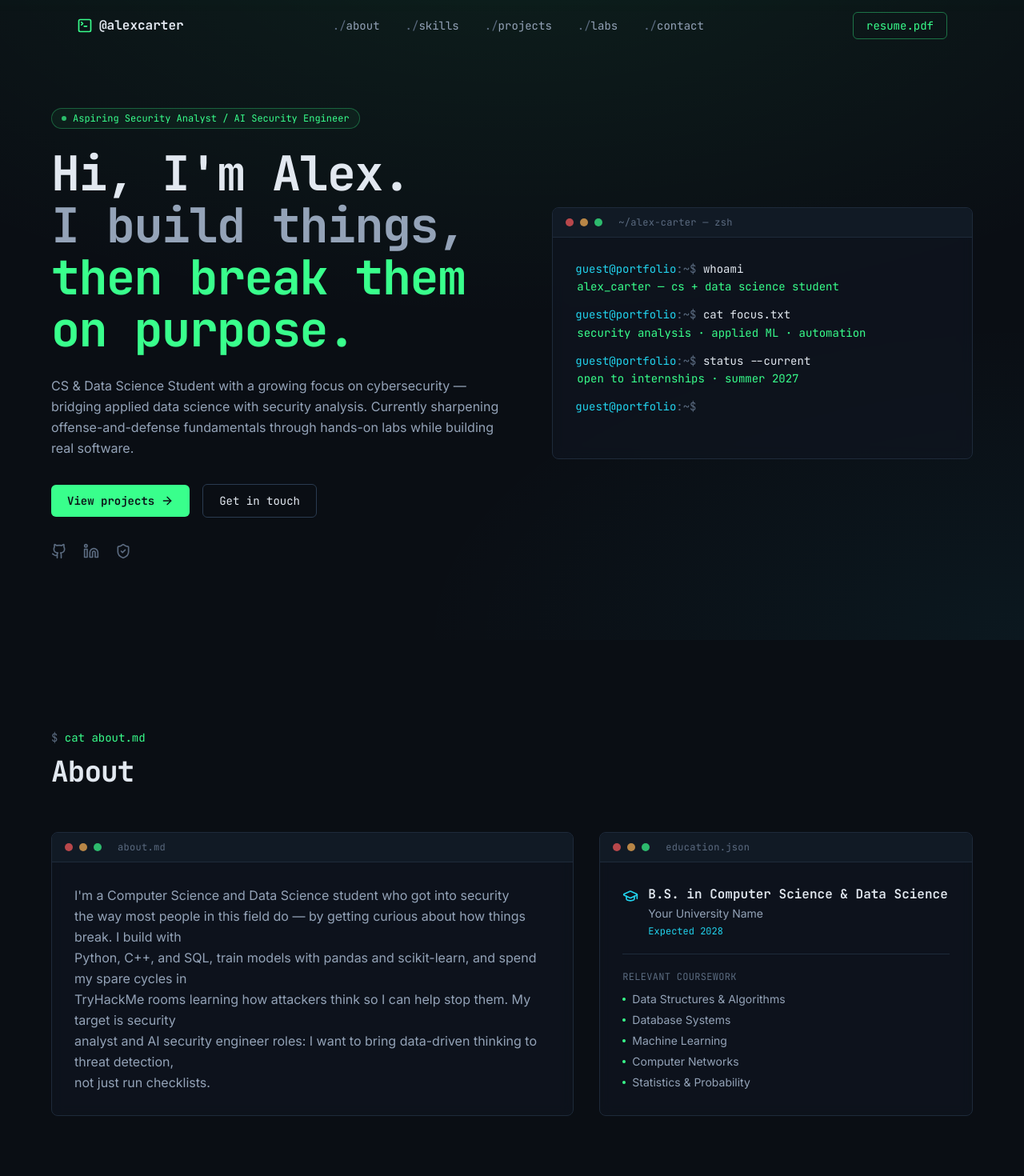
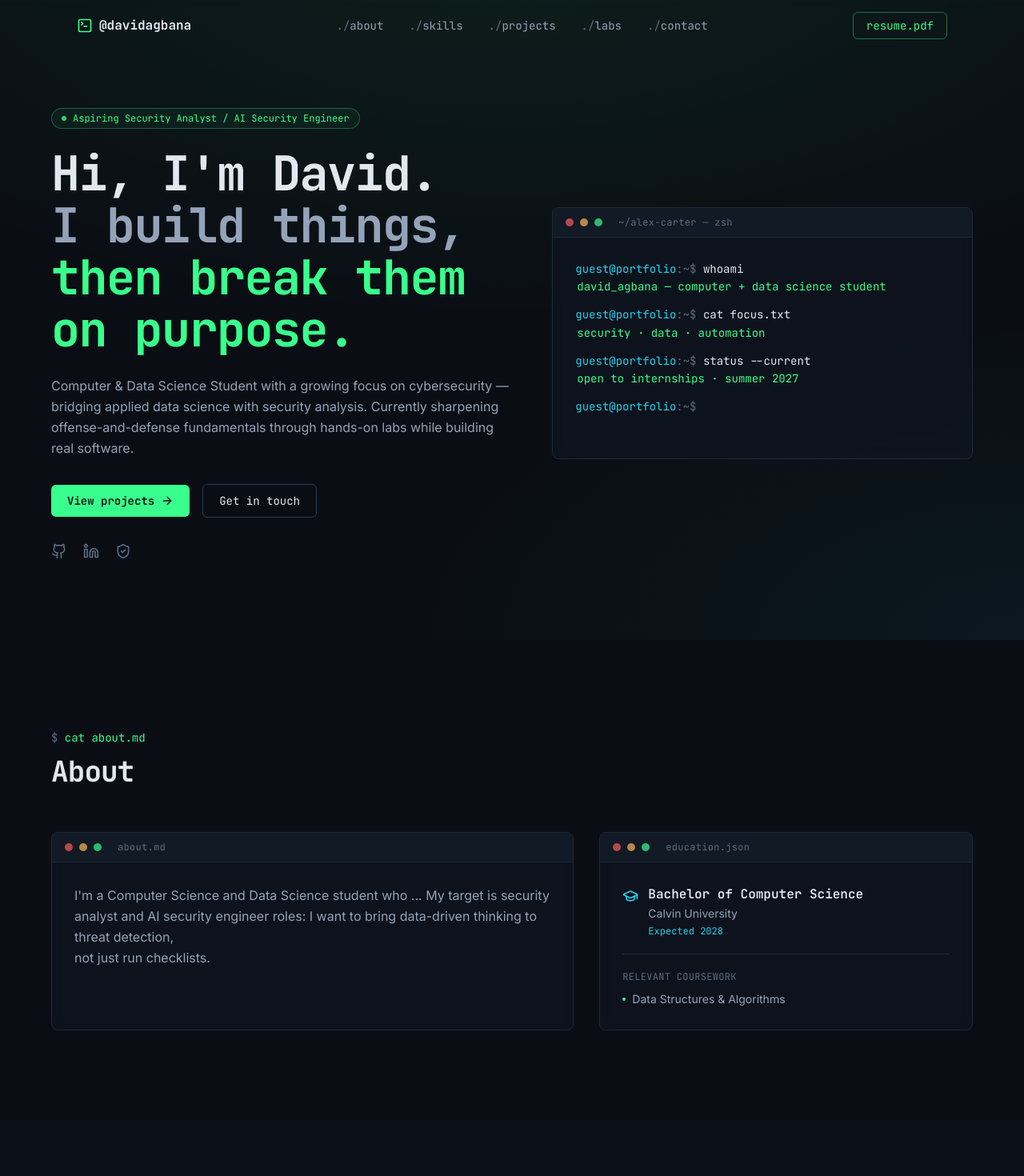
Before and after one commit to RGF2ZQ/My-First-Website, a React (Vite) app: page / in a window 1280 px wide. Shown: the top 1470 px of the page at 80% size. Built offline with nearby package versions, Linux system fonts and the light colour scheme.

Commit message:
Updating Content

```diff
--- a/src/content.js
+++ b/src/content.js
@@ -3,37 +3,34 @@
 // ============================================================================
 
 export const profile = {
-  name: "Alex Carter",
-  handle: "@alexcarter",
-  role: "CS & Data Science Student",
+  name: "David Agbana",
+  handle: "@davidagbana",
+  role: "Computer & Data Science Student",
   focus: "Aspiring Security Analyst / AI Security Engineer",
   location: "Based in the United States",
-  email: "alex.carter@email.com",
+  email: "davidagbana356@gmail.com",
   resumeUrl: "/resume.pdf", // drop your resume PDF into /public and keep this path
   links: {
-    github: "https://github.com/yourusername",
-    linkedin: "https://linkedin.com/in/yourusername",
-    tryhackme: "https://tryhackme.com/p/yourusername",
+    github: "https://github.com/RGF2ZQ",
+    linkedin: "www.linkedin.com/in/david-agbana",
+    tryhackme: "https://tryhackme.com/p/RGF2ZQ",
   },
 };
 
 // Lines typed out in the hero terminal boot sequence.
 // Keep early lines short — they set rhythm before the summary line types out.
 export const bootLines = [
-  { prompt: "whoami", output: "alex_carter — cs + data science student" },
-  { prompt: "cat focus.txt", output: "security analysis · applied ML · automation" },
+  { prompt: "whoami", output: "david_agbana — computer + data science student" },
+  { prompt: "cat focus.txt", output: "security · data · automation" },
   { prompt: "status --current", output: "open to internships · summer 2027" },
 ];
 
-export const summary = `I'm a Computer Science and Data Science student who got into security
-the way most people in this field do — by getting curious about how things break. I build with
-Python, C++, and SQL, train models with pandas and scikit-learn, and spend my spare cycles in
-TryHackMe rooms learning how attackers think so I can help stop them. My target is security
+export const summary = `I'm a Computer Science and Data Science student who ... My target is security
 analyst and AI security engineer roles: I want to bring data-driven thinking to threat detection,
 not just run checklists.`;
 
 export const skills = {
-  Languages: ["Python", "C++", "SQL", "JavaScript", "Bash"],
+  Languages: ["Python", "C++", "C#", "SQL", "Java", "Bash"],
   "Data & ML": ["pandas", "scikit-learn", "NumPy", "Matplotlib", "Jupyter"],
   "Security Tools": ["TryHackMe", "Wireshark", "Nmap", "Burp Suite", "HaloITM"],
   "Platforms & Tools": ["Git / GitHub", "Workday Integrations", "Workato", "REST APIs", "Linux"],
@@ -99,36 +96,15 @@ export const securityLabs = [
     status: "In Progress",
     description:
       "Working through SOC analyst fundamentals: log analysis, SIEM basics, and triage workflows.",
-  },
-  {
-    title: "Home Lab: Network Traffic Analysis",
-    status: "Planned",
-    description:
-      "Setting up a small virtualized lab to capture and analyze traffic with Wireshark, and practice spotting anomalous patterns.",
-  },
-  {
-    title: "Vulnerable Web App Pentesting (DVWA / OWASP Juice Shop)",
-    status: "Planned",
-    description:
-      "Working through OWASP Top 10 vulnerabilities hands-on — SQLi, XSS, broken auth — using intentionally vulnerable apps.",
-  },
-  {
-    title: "ML for Anomaly Detection",
-    status: "Planned",
-    description:
-      "Combining the data science side with security: training models to flag anomalous login or network behavior.",
-  },
+  }
 ];
 
 export const education = {
-  school: "Your University Name",
-  degree: "B.S. in Computer Science & Data Science",
+  school: "Calvin University",
+  degree: "Bachelor of Computer Science",
+  double_major: "Data Science",
   graduation: "Expected 2028",
   coursework: [
-    "Data Structures & Algorithms",
-    "Database Systems",
-    "Machine Learning",
-    "Computer Networks",
-    "Statistics & Probability",
+    "Data Structures & Algorithms"
   ],
 };
```
